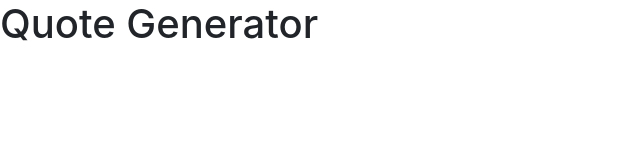
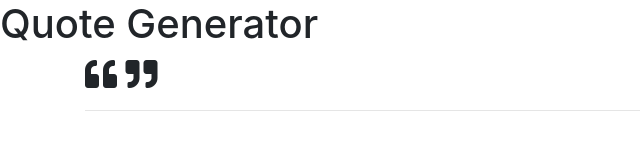
Before and after one commit to CornveliousFarva/symmetrical-fiesta, a plain HTML site: page index.html in a window 1280 px wide. Shown: the whole page, without its empty margins (0-640 px from the left). Drawn offline with nearby package versions, Linux system fonts and the light colour scheme.

Commit message:
Added Font Awesome and adjusted the viewport in the meta tag to shrink to fit.

```diff
--- a/index.html
+++ b/index.html
@@ -3,13 +3,16 @@
   <head>
     <!-- Required meta tags -->
     <meta charset="utf-8">
-    <meta name="viewport" content="width=device-width, initial-scale=1, shrink-to-fit=no">
+    <meta name="viewport" content="width=device-width, initial-scale=1, shrink-to-fit=yes">
 
     <!-- Bootstrap CSS -->
     <link rel="stylesheet" href="https://cdn.jsdelivr.net/npm/bootstrap@4.4.1/dist/css/bootstrap.min.css" integrity="sha384-Vkoo8x4CGsO3+Hhxv8T/Q5PaXtkKtu6ug5TOeNV6gBiFeWPGFN9MuhOf23Q9Ifjh" crossorigin="anonymous">
 
     <!-- Project CSS -->
     <link rel="stylesheet" href="style.css">
+
+    <!-- Font Awesome -->
+    <link rel="stylesheet" href="https://cdnjs.cloudflare.com/ajax/libs/font-awesome/5.15.1/css/all.min.css" integrity="sha512-+4zCK9k+qNFUR5X+cKL9EIR+ZOhtIloNl9GIKS57V1MyNsYpYcUrUeQc9vNfzsWfV28IaLL3i96P9sdNyeRssA==" crossorigin="anonymous" />
 
     <title>Quote Generator</title>
   </head>
@@ -25,6 +28,10 @@
 
             <!-- Author to be displayed -->
             <p class="author" id="author"></p>
+
+            <hr/>
+
+            <!-- Buttons -->
         </div>
 
 
```
